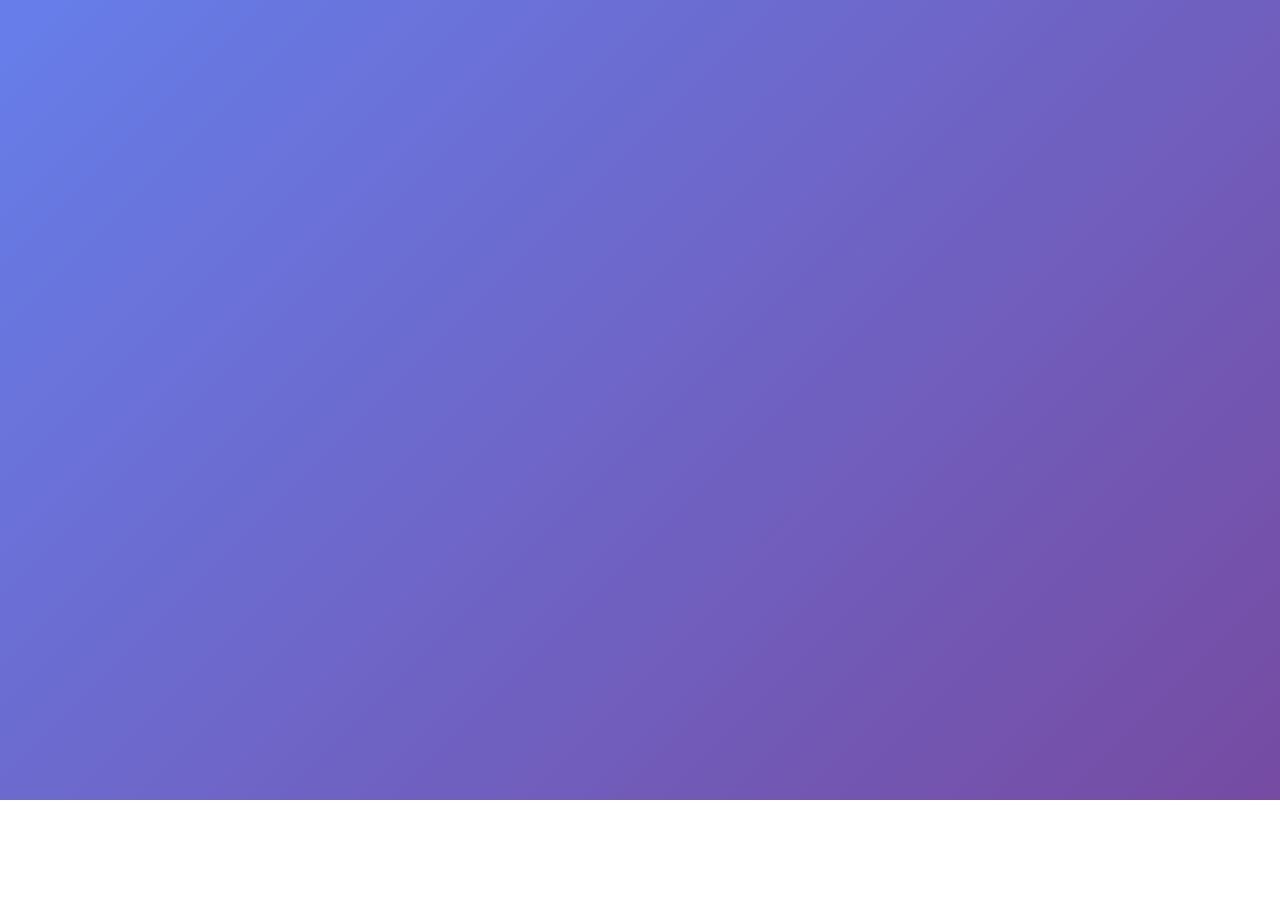
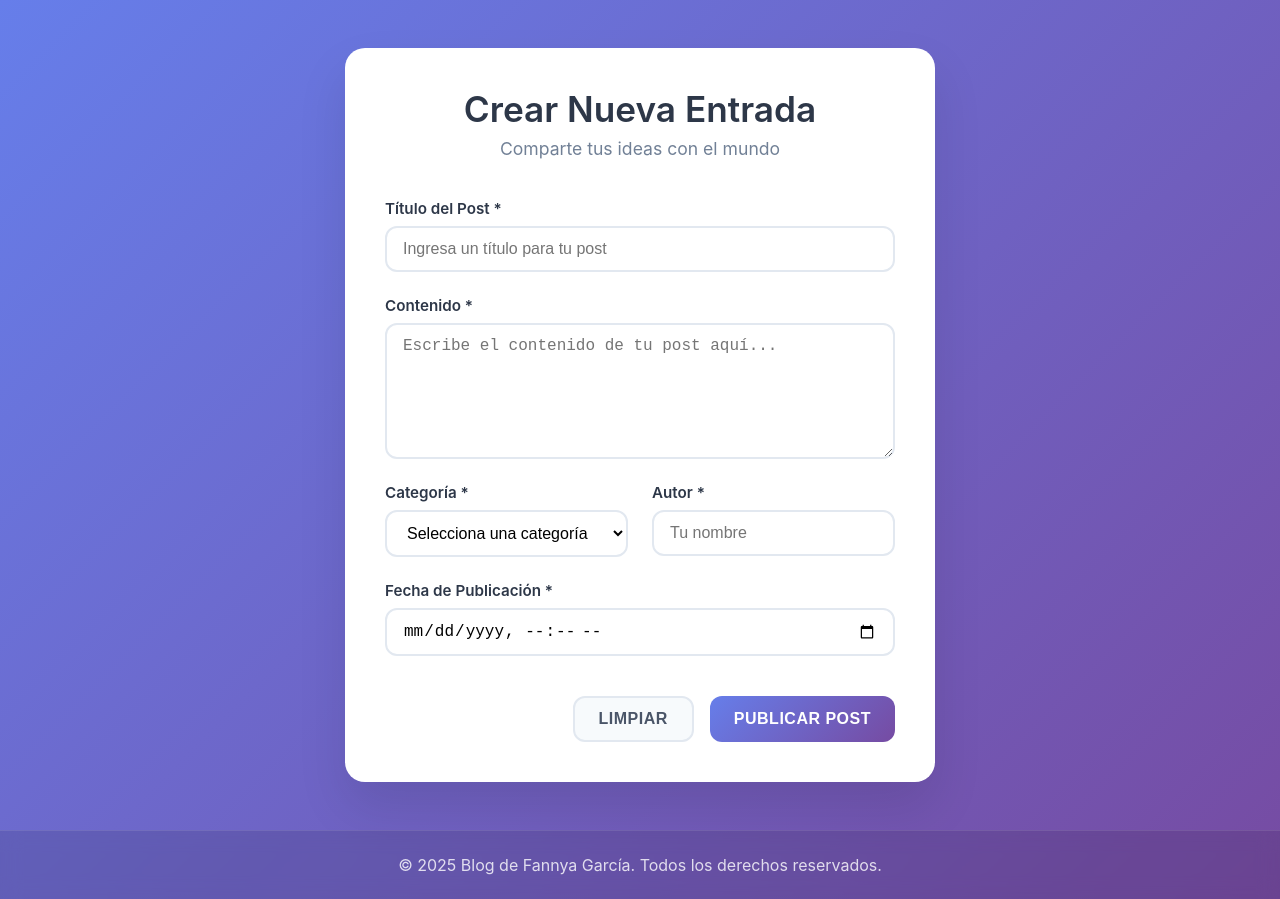
Before and after one commit to Steffanyscode/REACT-AVANZADO, a React (Vite) app in the folder blog-frontend/: page / in a window 1280 px wide. Before the commit the page ends 800 px from the top, so only its background shows below. Built offline with nearby package versions, Linux system fonts and the light colour scheme.

Commit message:
✨ Add NewPost component

```diff
--- a/blog-frontend/src/App.jsx
+++ b/blog-frontend/src/App.jsx
@@ -1,12 +1,22 @@
 import './App.css'
+import NewPost from './pages/NewPost/NewPost'
 
-function App() {
-
+function App () {
   return (
     <>
-
+      <div className='app'>
+        <main className='app-main'>
+          <div className='container'>
+            <NewPost />
+          </div>
+        </main>
+      </div>
+      <footer className='app-footer'>
+        <div className='container'>
+          <p>© 2025 Blog de Fannya García. Todos los derechos reservados.</p>
+        </div>
+      </footer>
     </>
   )
 }
-
 export default App
--- a/blog-frontend/src/pages/NewPost/NewPost.jsx
+++ b/blog-frontend/src/pages/NewPost/NewPost.jsx
@@ -1,19 +1,6 @@
-import { useForm } from 'react-hook-form'
-import { yupResolver } from '@hookform/resolvers/yup'
 import './NewPost.css'
 
 const NewPost = () => {
-  const { register, handleSubmit, reset, formState: { errors, isSubmitting } } =
-    useForm({
-      defaultValues: {
-        title: '',
-        content: '',
-        category: '',
-        author: '',
-        publishDate: ''
-      }
-    })
-
   const onSubmit = async (data) => {
     try {
       // Simular envío de datos
@@ -21,7 +8,6 @@ const NewPost = () => {
       console.log('Datos del post:', data)
       alert('¡Post creado exitosamente!')
       // TODO: Añadir reset
-      reset()
     } catch (error) {
       console.error('Error al crear el post:', error)
       alert('Error al crear el post. Intenta nuevamente.')
@@ -57,7 +43,6 @@ const NewPost = () => {
             id='title'
             className='form-input' // TODO: Añadir clase de error si hay errores
             placeholder='Ingresa un título para tu post'
-            {...register('title')}
           // TODO: Registrar input title
           />
           {/* TODO: Mostrar mensaje de error */}
@@ -72,7 +57,6 @@ const NewPost = () => {
             rows='6'
             className='form-textarea' // TODO: Añadir clase de error si hay
             placeholder='Escribe el contenido de tu post aquí...'
-            {...register('content')}
           // TODO: Registrar input content
           />
           {/* TODO: Mostrar mensaje de error */}
@@ -86,7 +70,6 @@ const NewPost = () => {
             <select
               id='category'
               className='form-select ' // TODO: Añadir clase de error si hay
-              {...register('category')}
             // TODO: Registrar input category
             >
               <option value=''>Selecciona una categoría</option>
@@ -108,8 +91,7 @@ const NewPost = () => {
               id='author'
               className='form-input ' // TODO: Añadir clase de error si hay
               placeholder='Tu nombre'
-              // TODO: Registrar input author
-              {...register('author')}
+            // TODO: Registrar input author
             />
             {/* TODO: Mostrar mensaje de error */}
           </div>
@@ -123,7 +105,6 @@ const NewPost = () => {
             type='datetime-local'
             id='publishDate'
             className='form-input ' // TODO: Añadir clase de error si hay
-            {...register('publishDate')}
           // TODO: Registrar input publishDate
           />
           {/* TODO: Mostrar mensaje de error */}
@@ -141,11 +122,10 @@ const NewPost = () => {
             type='button'
             className='btn btn-primary'
             // TODO: Añadir lógica para deshabilitar si se esta enviando el formulario.
-            disabled={isSubmitting}
-            onClick={handleSubmit(onSubmit)} // TODO: Actualizar función de envío
+            onClick={(onSubmit)} // TODO: Actualizar función de envío
           >
             {/* TODO: Añadir texto condicional al botón */}
-            {isSubmitting ? 'Publicando... ' : 'Publicar Post'}
+            Publicar Post
           </button>
         </div>
       </div>
```
